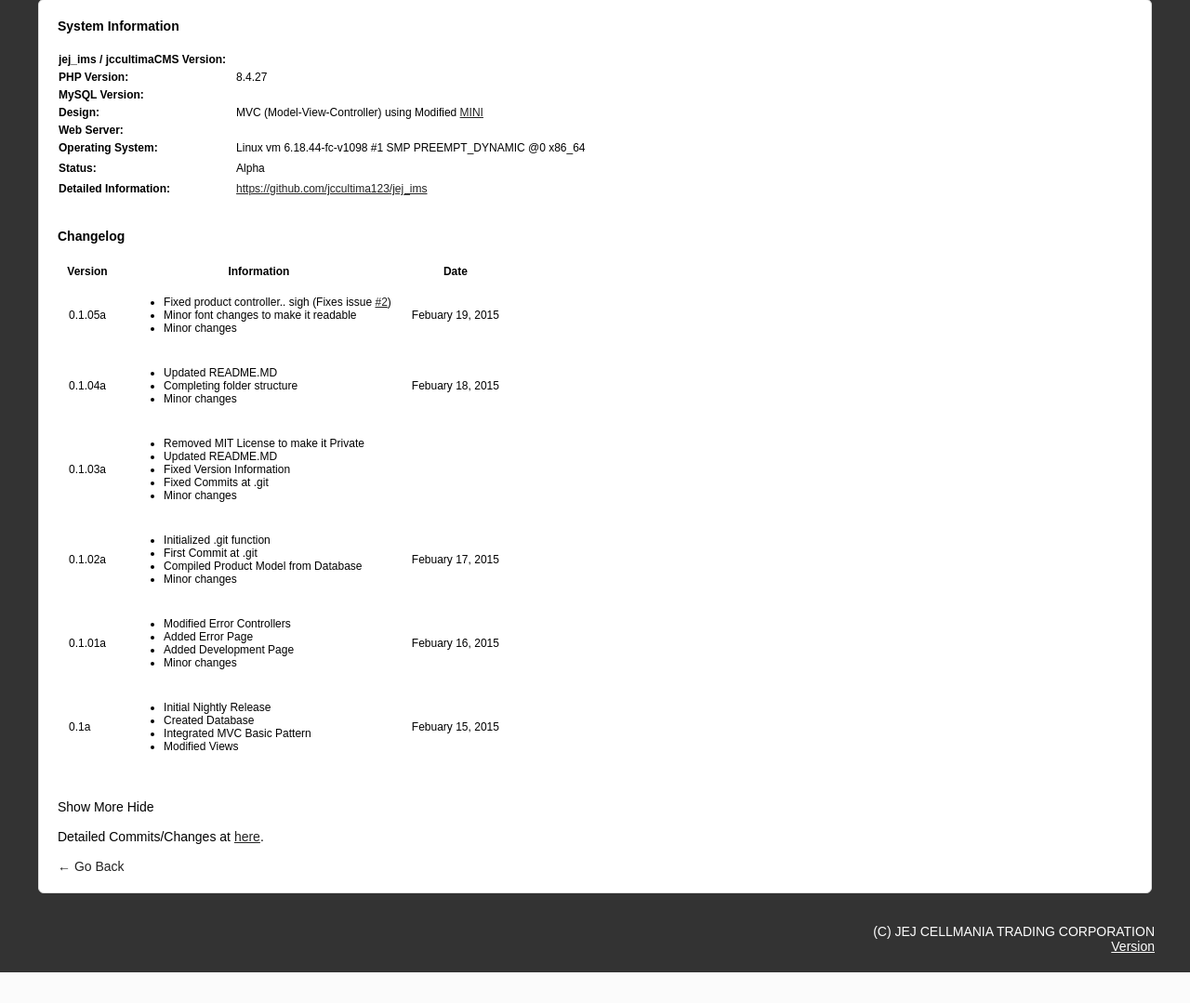
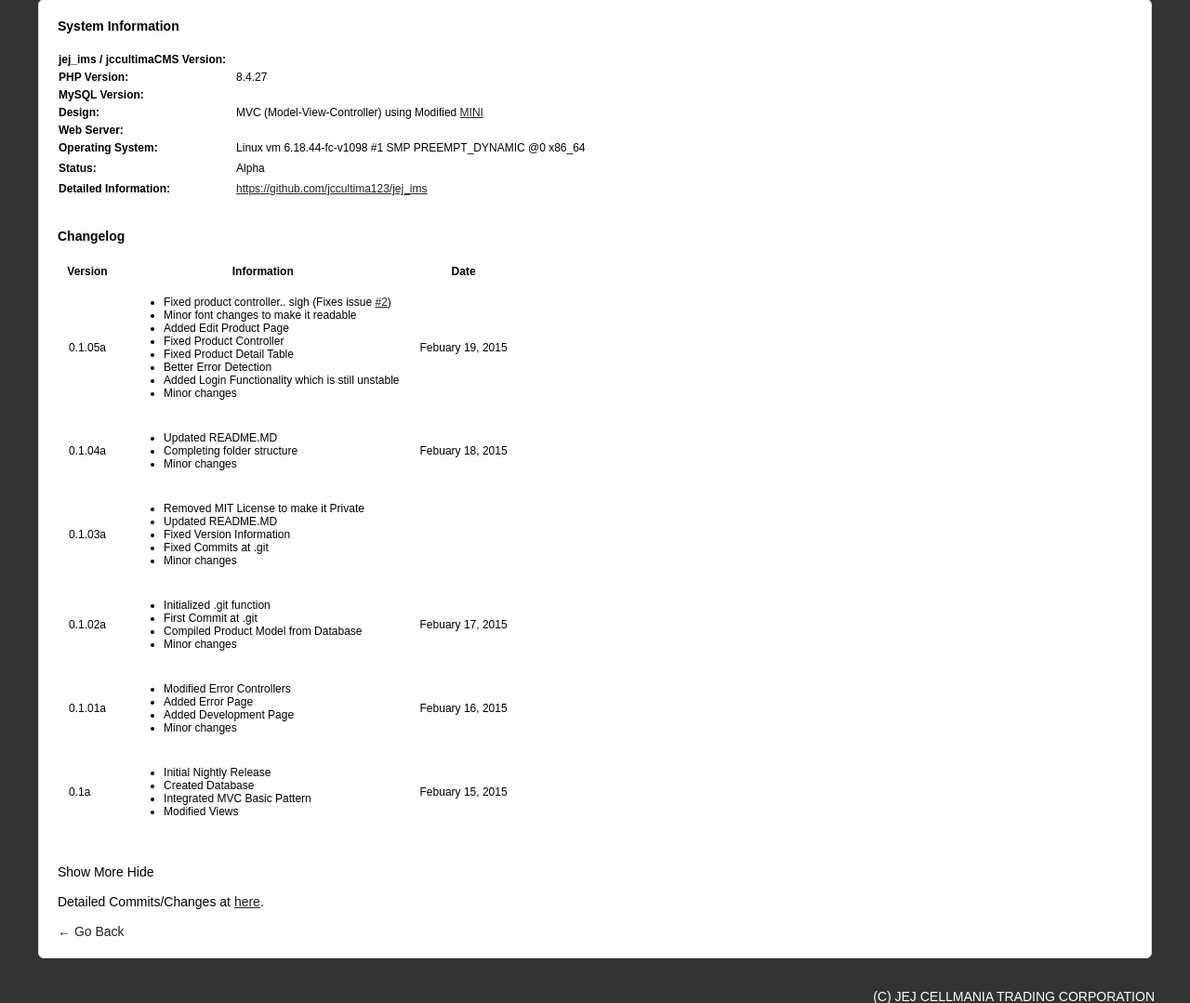
Before and after one commit to jccultima123/jej_mis, a PHP site: template application/view/development/index.php in a window 1280 px wide. Shown: the part 245-1324 px from the top of the page at 93% size. Before the commit the page ends 1291 px from the top, so only its background shows below. Run offline with PHP 8.4, Linux system fonts and the light colour scheme; the template is opened without the code that fills it, so the values that code supplies are empty; some libraries are stand-ins or nearby versions.

Commit message:
Updated Changelog

```diff
--- a/application/view/development/index.php
+++ b/application/view/development/index.php
@@ -47,6 +47,11 @@
                 <ul>
                     <li>Fixed product controller.. sigh (Fixes issue <a href="https://github.com/jccultima123/jej_ims/issues/2">#2</a>)</li>
                     <li>Minor font changes to make it readable</li>
+                    <li>Added Edit Product Page</li>
+                    <li>Fixed Product Controller</li>
+                    <li>Fixed Product Detail Table</li>
+                    <li>Better Error Detection</li>
+                    <li>Added Login Functionality which is still unstable</li>
                     <li>Minor changes</li>
                 </ul>
             </td>
```
